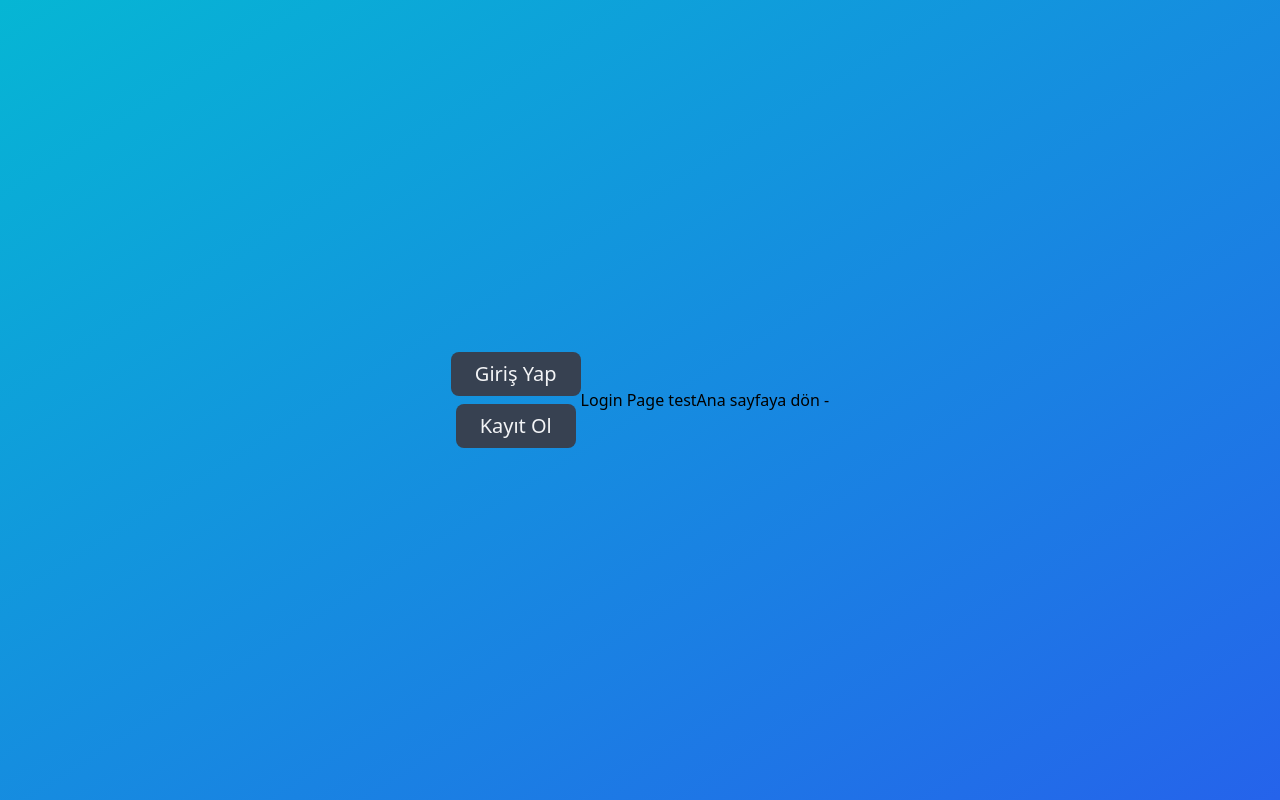
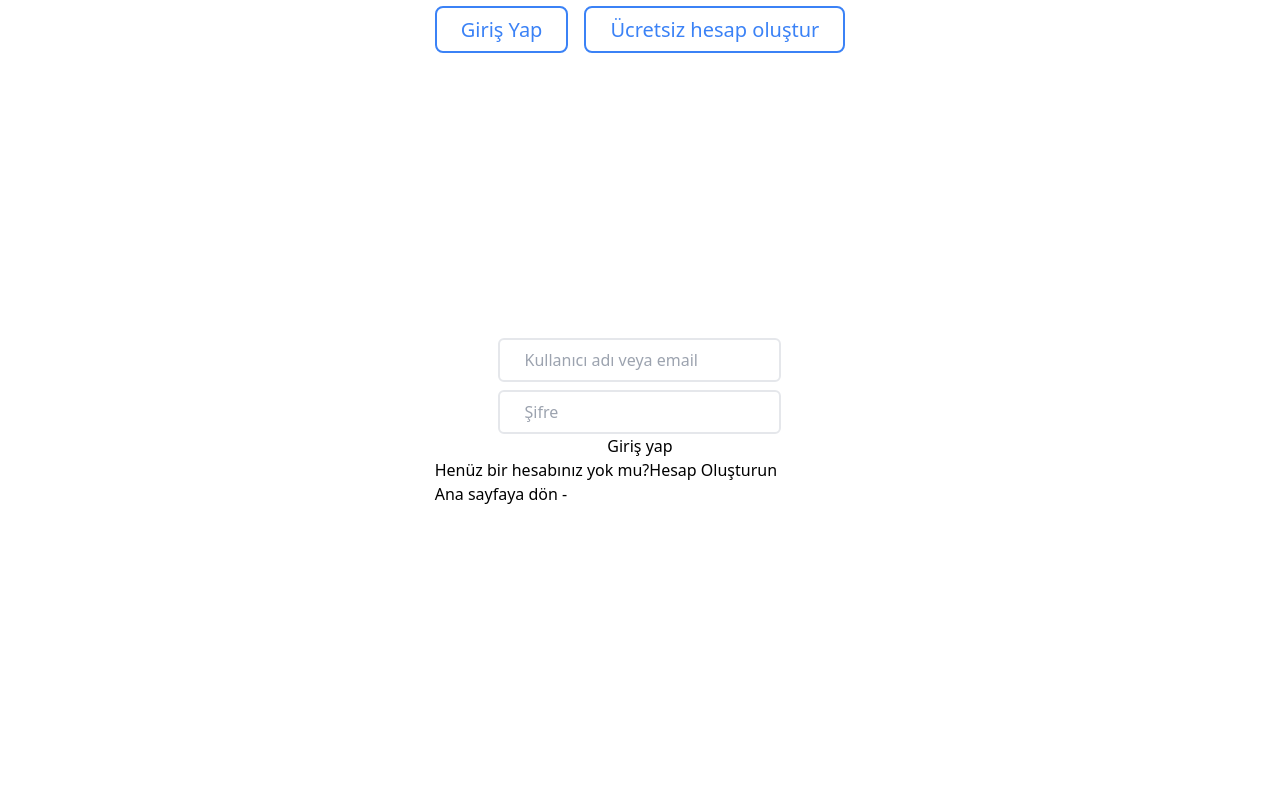
Before and after one commit to fatihkarasoglu/react-takenote-app, a React (Create React App) app: page /login in a window 1280 px wide. Built offline with nearby package versions, Linux system fonts and the light colour scheme.

Commit message:
Main, Login ui changes v.2

```diff
--- a/src/App.js
+++ b/src/App.js
@@ -6,7 +6,7 @@ import MainHome from "./pages/MainHome";
 function App() {
 
   return (
-    <div className="min-w-full min-h-screen m-0 p-0 bg-gradient-to-br from-cyan-500 to-blue-600">
+    <div className="min-w-full min-h-screen m-0 p-0 bg-gradient-to-br">
       <Routes>
         <Route path="/*" element={<MainHome />} />
       </Routes>
--- a/src/pages/Login.js
+++ b/src/pages/Login.js
@@ -1,10 +1,41 @@
-import { NavLink } from "react-router-dom"
+import { useState } from "react";
+import { NavLink, Navigate } from "react-router-dom";
+
+import Home from "./WelcomePage";
 
 export default function Login() {
 
+    const [userLogin, setUserLogin] = useState("");
+    const [passwordLogin, setPasswordLogin] = useState("");
+
+    const loginHandle = () => {
+        const users = localStorage.getItem("user");
+
+        const user = users.find((user) => (
+            ((user.username === userLogin || user.email === userLogin ) && user.password === passwordLogin)
+        ))
+
+        if(user === true) {
+        //    <Navigate to={<Home />} />
+        }
+    }
+
     return(
-        <div>
-            Login Page test
+        <div className="justify-center items-center">
+            <div className="flex flex-col justify-center items-center">
+                <div>
+                    <input type="email" placeholder="Kullanıcı adı veya email" value={userLogin} onChange={(e) => setUserLogin(e.target.value)} className="border-2 px-6 py-2 rounded-md"/>
+                </div>
+                <div className="mt-2">
+                    <input type="password" placeholder="Şifre" value={passwordLogin} onChange={(e) => setPasswordLogin(e.target.value)} className="border-2 px-6 py-2 rounded-md"/>
+                </div>
+                <button type="button" onClick={loginHandle} className="">Giriş yap</button>
+            </div>
+            <p>
+                Henüz bir hesabınız yok mu?
+                <NavLink to="/register">Hesap Oluşturun</NavLink>
+            </p>
+
             <NavLink to="/">Ana sayfaya dön - </NavLink>
         </div>
     )
--- a/src/pages/MainHome.js
+++ b/src/pages/MainHome.js
@@ -6,18 +6,17 @@ import Register from "./Register";
 export default function MainHome() {
 
     return(
-        <div className="flex min-h-screen justify-center items-center">
+        <div className="min-w-full min-h-screen grid justify-center">
 
-            <nav className="flex flex-col justify-center items-center text-xl">
-                <NavLink to="/login"  className="justify-center items-center text-center px-6 py-2 text-gray-100 transition-colors duration-150 bg-gray-700 rounded-lg focus:shadow-outline hover:bg-gray-800">Giriş Yap</NavLink>
-                <NavLink to="/register" className="justify-center items-center text-center px-6 py-2 mt-2 text-gray-100 transition-colors duration-150 bg-gray-700 rounded-lg focus:shadow-outline hover:bg-gray-800">Kayıt Ol</NavLink>
+            <nav className="justify-center text-xl mt-4">
+                <NavLink to="/login"  className="justify-center items-center text-center px-6 py-2 text-blue-500 rounded-lg border-2 border-blue-500 hover:bg-blue-500 hover:text-white">Giriş Yap</NavLink>
+                <NavLink to="/register" className="ml-4 justify-center items-center text-center px-6 py-2 mt-2 text-blue-500 rounded-lg border-2 border-blue-500 hover:bg-blue-500 hover:text-white">Ücretsiz hesap oluştur</NavLink>
             </nav>
 
             <Routes>
                 <Route path="/login" element={<Login />} />
                 <Route path="/register" element={<Register />} />
             </Routes>
-
         </div>
     )
 }
--- /dev/null
+++ b/src/pages/WelcomePage.js
@@ -0,0 +1,8 @@
+export default function Home() {
+
+    return(
+        <div>
+            Home page test
+        </div>
+    )
+}
```
Also changed, not shown: src/images/WelcomePageBackground.jpg (deleted).
